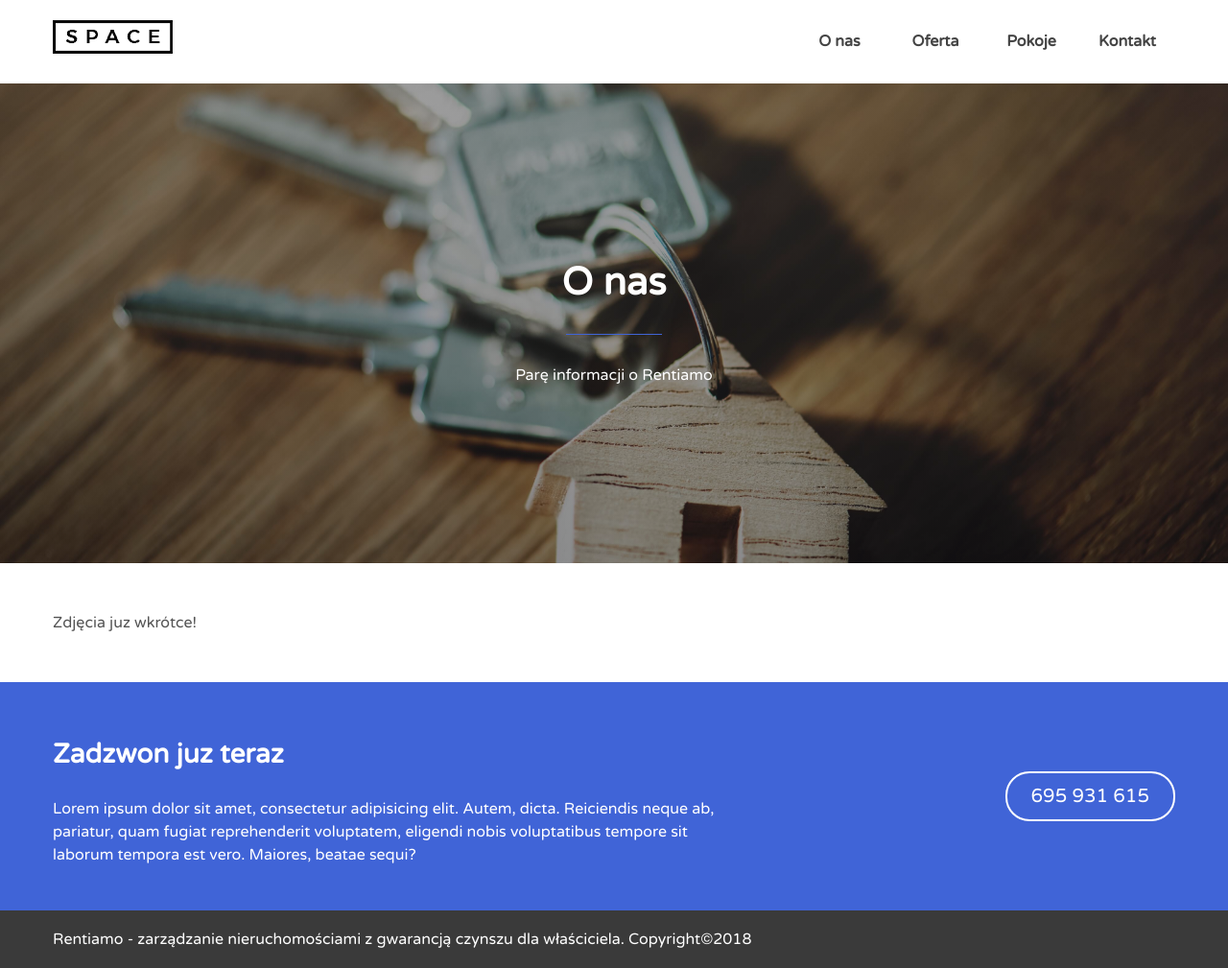
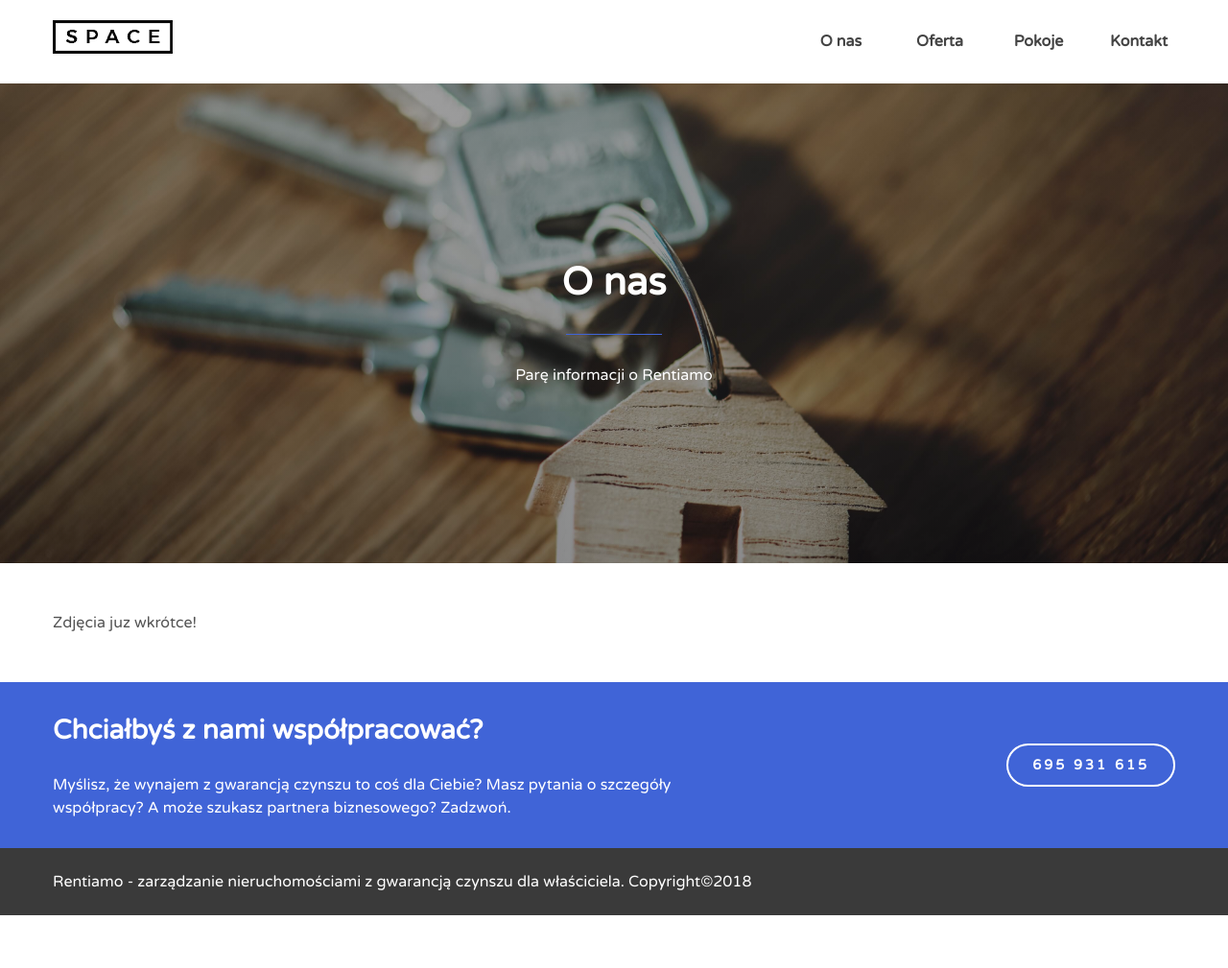
Before and after one commit to chatajazzy/rentiamo, a Gatsby site: page /o-nas in a window 1280 px wide. Shown: the whole page at 96% size. After the commit the page ends 954 px from the top, so only its background shows below. Built offline with nearby package versions, Linux system fonts and the light colour scheme; Gatsby itself is replaced by a stand-in of ours.

Commit message:
Add cosmetic changes to components

```diff
--- a/src/components/Footer/Footer.js
+++ b/src/components/Footer/Footer.js
@@ -12,7 +12,7 @@ const FooterCtaWrapper = styled.div`
 const FooterCopyrightWrapper = styled.div`
   background-color: #3a3a3a;
   color: white;
-  padding: 20px 15px;
+  padding: 25px 15px;
 `;
 const FooterCtaText = styled.div`
   @media (min-width: 768px) {
@@ -26,17 +26,19 @@ const FooterCtaHeading = styled.h3`
 const FooterCtaSubheading = styled.p`
   color: white;
   font-size: 16px;
+  margin-bottom: 25px;
 `;
 
 const FooterCtaBtn = styled.a`
   color: white;
-  font-size: 20px;
   display: block;
   border-radius: 25px;
   border: 2px solid white;
   padding: 12px 25px;
   text-decoration: none;
-
+  letter-spacing: 3px;
+  font-weight: 600;
+  font-size: 0.9em;
   &:hover {
     background: white;
     color: #4064d7;
@@ -59,7 +61,7 @@ const FooterCtaInnerWrapper = styled.div`
   flex-wrap: wrap;
   align-items: center;
   justify-content: center;
-  padding: 30px 15px;
+  padding: 5px 15px;
   max-width: 1200px;
   margin: auto;
   @media (min-width: 768px) {
@@ -72,15 +74,16 @@ const Footer = ({ props }) => (
     <FooterCtaWrapper>
       <FooterCtaInnerWrapper>
         <FooterCtaText>
-          <FooterCtaHeading>Zadzwon juz teraz</FooterCtaHeading>
-          <FooterCtaSubheading>Lorem ipsum dolor sit amet, consectetur adipisicing elit. Autem, dicta. Reiciendis neque ab, pariatur, quam fugiat reprehenderit voluptatem, eligendi nobis voluptatibus tempore sit laborum tempora est vero. Maiores, beatae sequi?</FooterCtaSubheading>
+          <FooterCtaHeading>Chciałbyś z nami współpracować?</FooterCtaHeading>
+          <FooterCtaSubheading>Myślisz, że wynajem z gwarancją czynszu to coś dla Ciebie? Masz pytania o szczegóły współpracy? A może szukasz partnera biznesowego? Zadzwoń.</FooterCtaSubheading>
         </FooterCtaText>
         <FooterCtaBtn href="tel:695931615">695 931 615</FooterCtaBtn>
       </FooterCtaInnerWrapper>
     </FooterCtaWrapper>
     <FooterCopyrightWrapper>
       <FooterInnerWrapper>
-        Rentiamo - zarządzanie nieruchomościami z gwarancją czynszu dla właściciela. Copyright&copy;2018
+        Rentiamo - zarządzanie nieruchomościami z gwarancją czynszu dla właściciela.
+ Copyright&copy;2018
       </FooterInnerWrapper>
     </FooterCopyrightWrapper>
   </FooterWrapper>
--- a/src/components/Grid/CardsGrid.js
+++ b/src/components/Grid/CardsGrid.js
@@ -9,6 +9,8 @@ const CardsGridList = styled.ul`
   margin: 100px 0;
   padding: 0;
   flex-wrap: wrap;
+  margin-left: -15px;
+  margin-right: -15px;
 `;
 const CardsGridItem = styled.li`
   text-align: center;
--- a/src/components/Header/Header.js
+++ b/src/components/Header/Header.js
@@ -90,7 +90,7 @@ const Header = ({ props }) => (
           <StyledRentiamoLogo src={RentiamoLogo} />
         </LogoLink>
       </LogoWrapper>
-      <Navigation/>
+      <Navigation />
     </HeaderBar>
     <div style={{maxWidth: '1200px', margin: 'auto', padding: '0 15px'}}>
       <HeaderTextContainer isVisible={props && props.path == '/*' ? true : false}>
--- a/src/components/List/SimpleList.js
+++ b/src/components/List/SimpleList.js
@@ -21,7 +21,6 @@ const ListItem = styled.li`
   align-items: center;
   @media (min-width: 768px) {
     width: 50%;
-
   }
 `;
 
--- a/src/components/Navigation/Navigation.js
+++ b/src/components/Navigation/Navigation.js
@@ -17,6 +17,12 @@ const NavigationItem = styled.li`
   list-style-type: none;
   width: 100%;
   text-align: center;
+
+  &:last-child {
+    @media (min-width: 768px) {
+      padding-right: 0;
+    }
+  }
 `;
 
 const StyledLink = styled(Link)`
```
